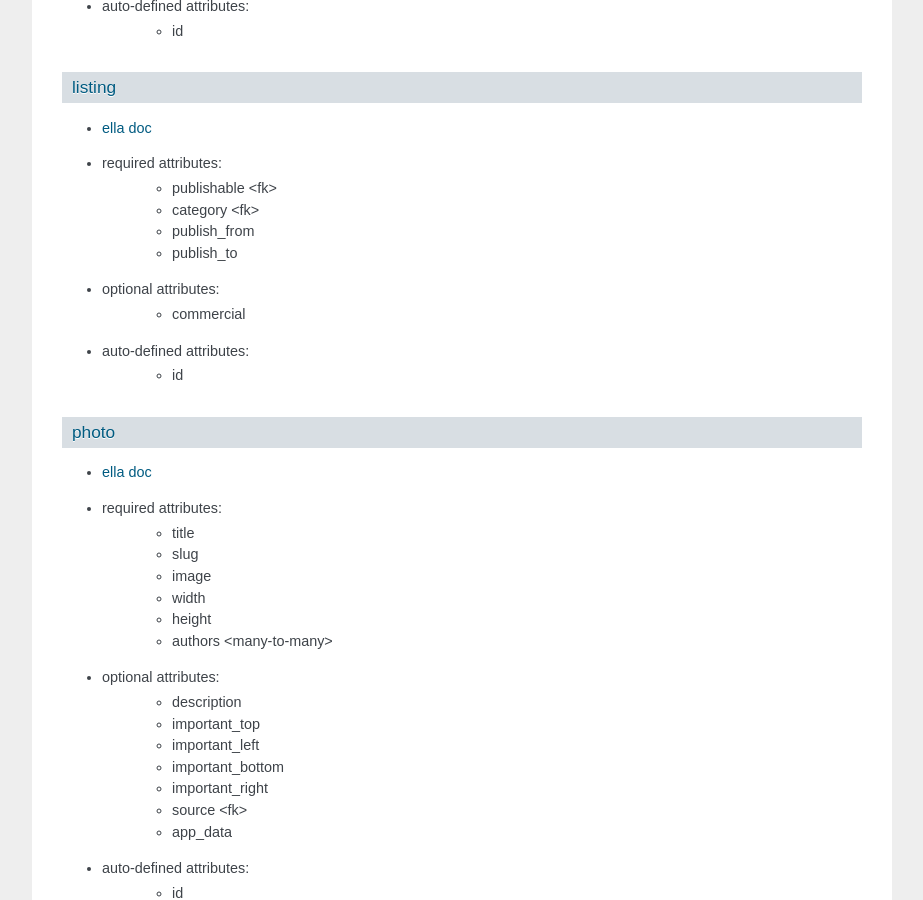
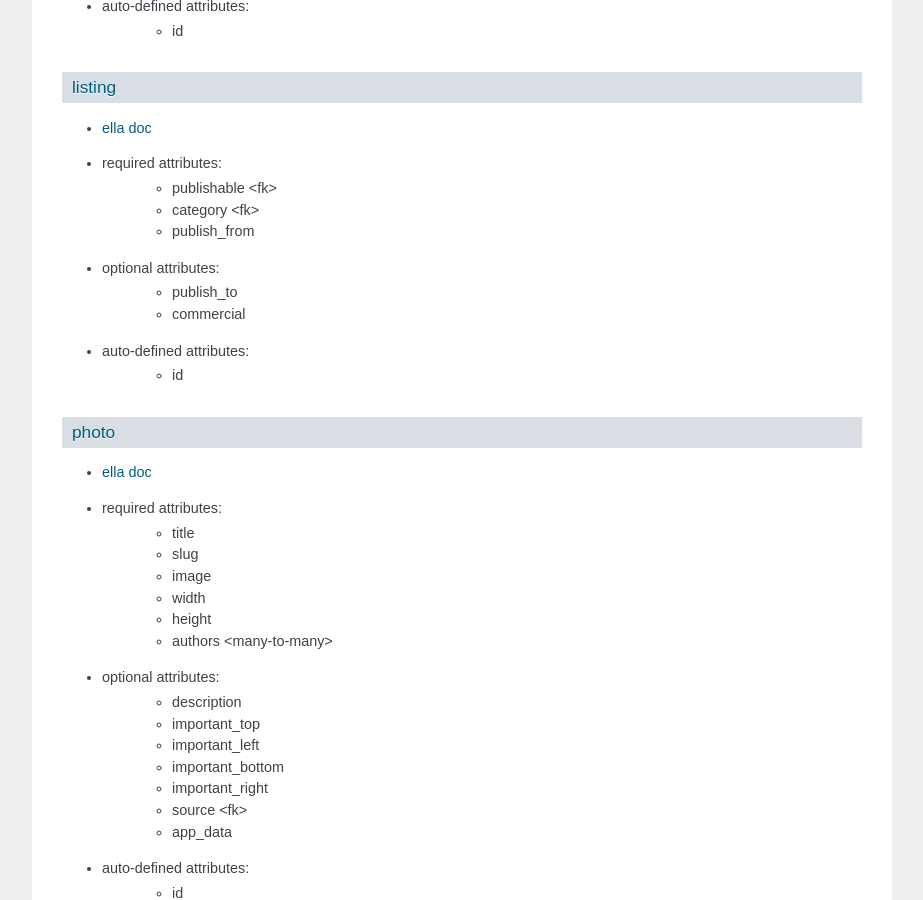
Before and after one commit to SanomaCZ/ella-hub, a Sphinx documentation site: the page built from doc/api.rst, in a window 1280 px wide and 900 px high, scrolled down 9621 px. Shown: the whole window, without its empty margins (198-1121 px from the left). Built offline with Sphinx 7.4.7, drawn with Linux system fonts in a browser that asks for light colours.

```diff
--- a/doc/api.rst
+++ b/doc/api.rst
@@ -595,10 +595,10 @@ __ http://ella.readthedocs.org/en/latest/reference/models.html#the-listing-model
 	- publishable <fk>
 	- category <fk>
 	- publish_from
-	- publish_to
 
 
 - optional attributes:
+	- publish_to
 	- commercial
 
 - auto-defined attributes:
```
